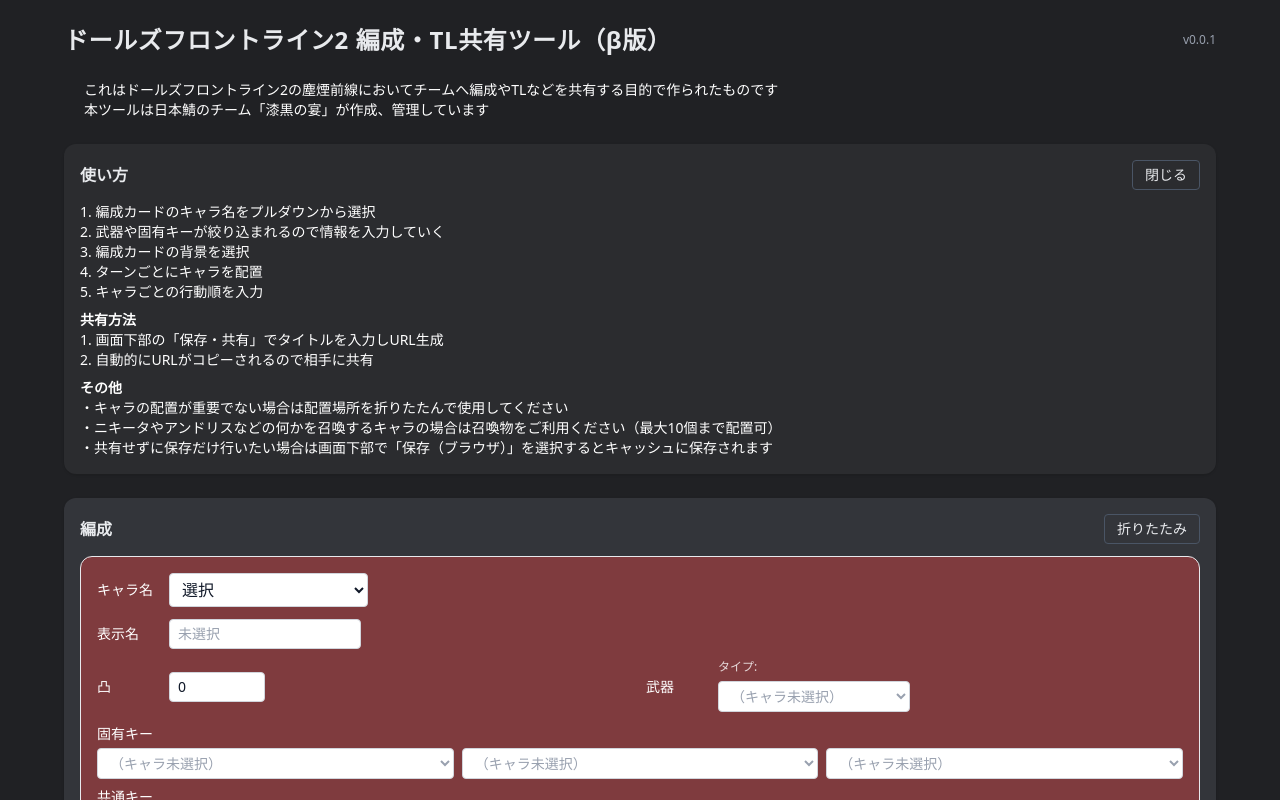
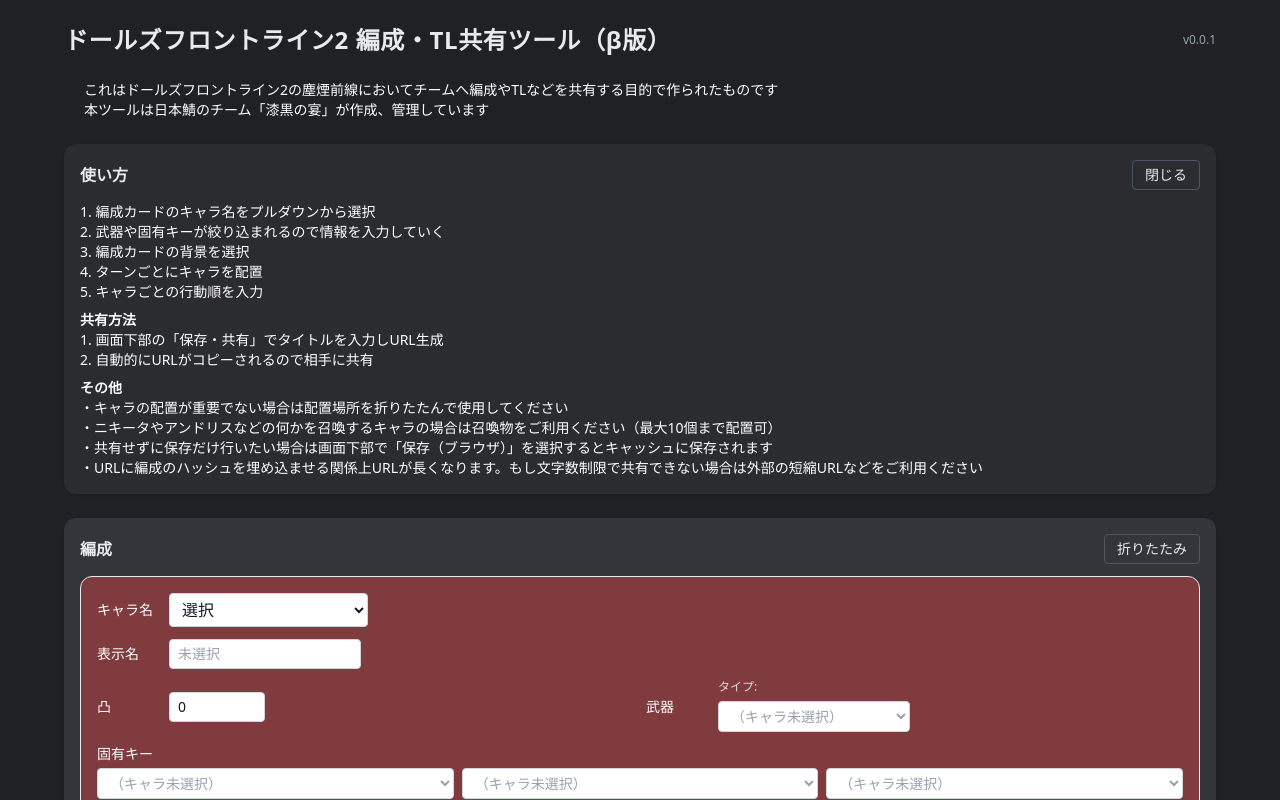
Before and after one commit to aki490103/GFL2-Timeline-tool, a React (Vite) app in the folder tool/: page / in a window 1280 px wide. Both pictures are taken after a click on the button "開く". Shown: the top 800 px of the page. Built offline with nearby package versions, Linux system fonts and the light colour scheme.

Commit message:
使用方法追記

```diff
--- a/tool/src/App.tsx
+++ b/tool/src/App.tsx
@@ -594,7 +594,8 @@
                 <strong>その他</strong><br/>
                 ・キャラの配置が重要でない場合は配置場所を折りたたんで使用してください<br/>
                 ・ニキータやアンドリスなどの何かを召喚するキャラの場合は召喚物をご利用ください（最大10個まで配置可）<br/>
-                ・共有せずに保存だけ行いたい場合は画面下部で「保存（ブラウザ）」を選択するとキャッシュに保存されます
+                ・共有せずに保存だけ行いたい場合は画面下部で「保存（ブラウザ）」を選択するとキャッシュに保存されます<br/>
+                ・URLに編成のハッシュを埋め込ませる関係上URLが長くなります。もし文字数制限で共有できない場合は外部の短縮URLなどをご利用ください
               </p>
             </div>
           )}
```
